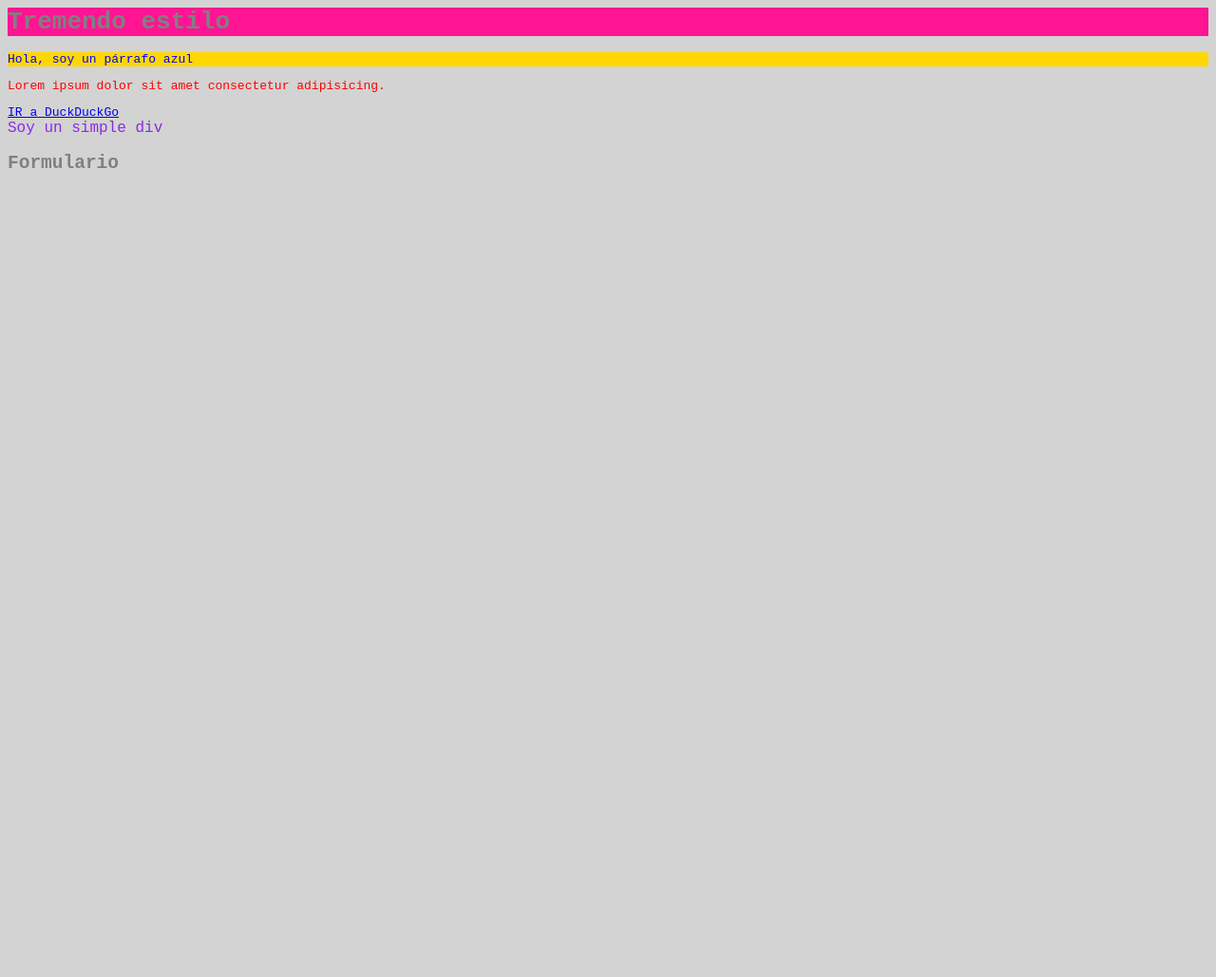
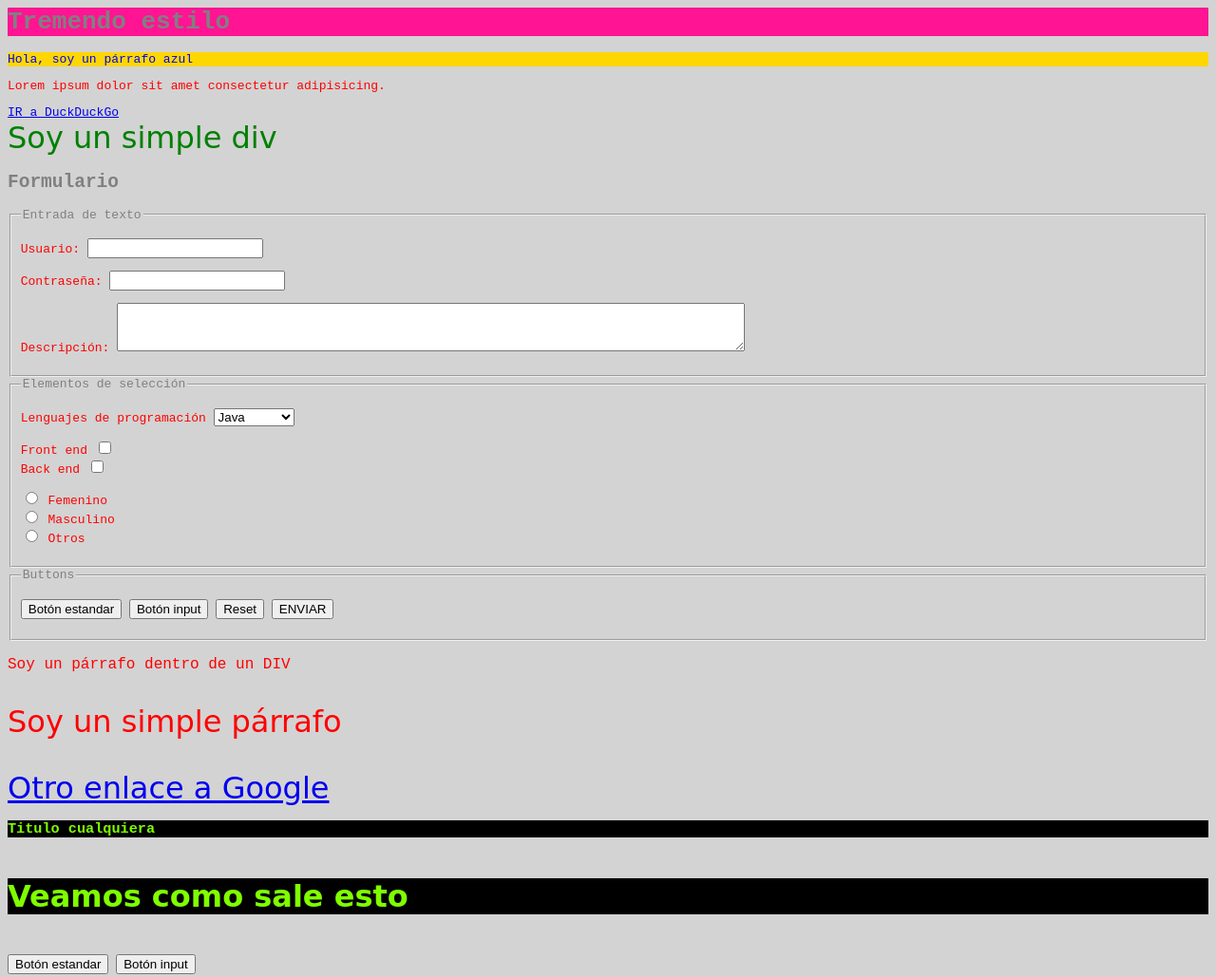
Before and after one commit to WinTux/20230726, a plain HTML site: page Paginas/cuarto.html in a window 1280 px wide. Shown: the whole page at 95% size. Before the commit the page ends 800 px from the top, so only its background shows below. Drawn offline with Linux system fonts and the light colour scheme.

Commit message:
formularios

```diff
--- a/Paginas/cuarto.html
+++ b/Paginas/cuarto.html
@@ -32,10 +32,73 @@ fsd
     <p style="color: blue; background-color: gold;">Hola, soy un párrafo azul</p>
     <p>Lorem ipsum dolor sit amet consectetur adipisicing.</p>
     <a href="https://duckduckgo.com">IR a DuckDuckGo</a>
-    <div>Soy un simple div</div>
+    <div id="mensaje" class="principal">Soy un simple div</div>
     <h2>Formulario</h2>
-    <form action="#" method="post">
-        <!-- Estilos&más: id & clases -->
+    <form action="#" method="POST">
+        <fieldset>
+            <legend>Entrada de texto</legend>
+            <p>
+                <label for="usu">Usuario:</label>
+                <input type="text" id="usu">
+            </p>
+            <p>
+                <label for="pwd">Contraseña:</label>
+                <input type="password" id="pwd">
+            </p>
+            <p>
+                <label for="desc">Descripción:</label>
+                <textarea type="password" id="desc" rows="3" cols="80"></textarea>
+            </p>
+        </fieldset>
+        <fieldset>
+            <legend>Elementos de selección</legend>
+            <p>
+                <label for="miLista">Lenguajes de programación</label>
+                <select name="miLista" id="miLista">
+                    <option value="1">Java</option>
+                    <option value="2">C Sharp</option>
+                    <option value="3">C++</option>
+                    <option value="4">Python</option>
+                    <option value="5">JavaScript</option>
+                </select>
+            </p>
+            <p>
+                <label for="">Front end</label>
+                <input type="checkbox" id="fe" value="frontend">
+                <br>
+                <label for="">Back end</label>
+                <input type="checkbox" id="be" value="backend">
+            </p>
+            <p>
+
+                <input type="radio" name="grupo1" id="opcion1">
+                <label for="">Femenino</label><br>
+                <input type="radio" name="grupo1" id="opcion2">
+                <label for="">Masculino</label><br>
+                <input type="radio" name="grupo1" id="opcion3">
+                <label for="">Otros</label>
+            </p>
+        </fieldset>
+        <fieldset>
+            <legend>Buttons</legend>
+            <p>
+                <button type="button">Botón estandar</button>
+                <input type="button" value="Botón input">
+                <input type="reset">
+                <input type="submit" value="ENVIAR">
+            </p>
+        </fieldset>
     </form>
+    <div >
+        <p>Soy un párrafo dentro de un DIV</p>
+    </div>
+    <p class="principal">Soy un simple párrafo</p>
+    <div class="principal">
+        <a href="https://www.google.com">Otro enlace a Google</a>
+    </div>
+    <h3 class="tremendo">Titulo cualquiera</h3>
+    <h4 class="principal tremendo">Veamos como sale esto</h4>
+    <button type="button">Botón estandar</button>
+                <input type="button" value="Botón input">
 </body>
 </html>
--- a/Recursos/Estilos/estilo-normal.css
+++ b/Recursos/Estilos/estilo-normal.css
@@ -11,3 +11,18 @@ body {
     font-family: monospace;
     color:gray;
 }
+
+#mensaje {
+    color: green;
+
+}
+
+.principal {
+    font-family: cursive;
+    font-size: xx-large;
+}
+
+.tremendo {
+    color: chartreuse;
+    background-color: black;
+}
```
